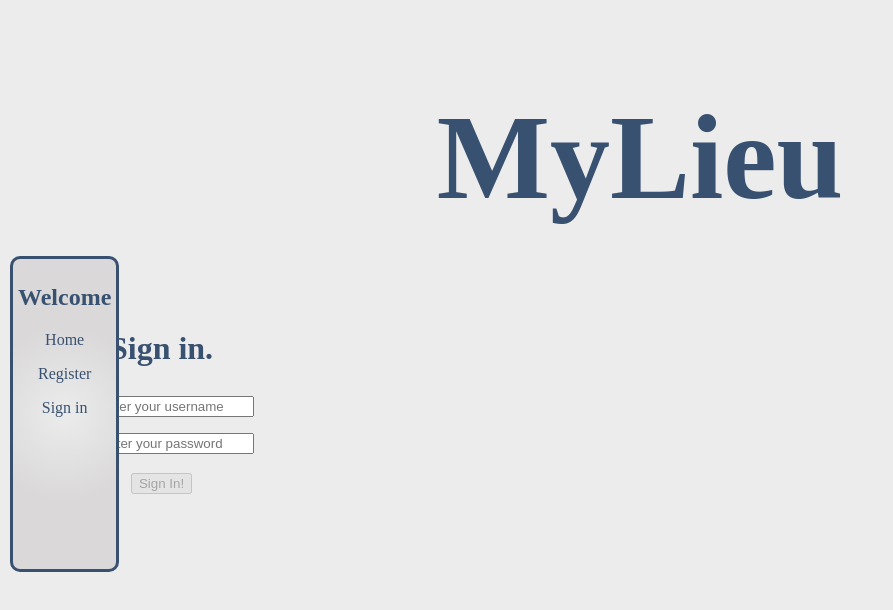
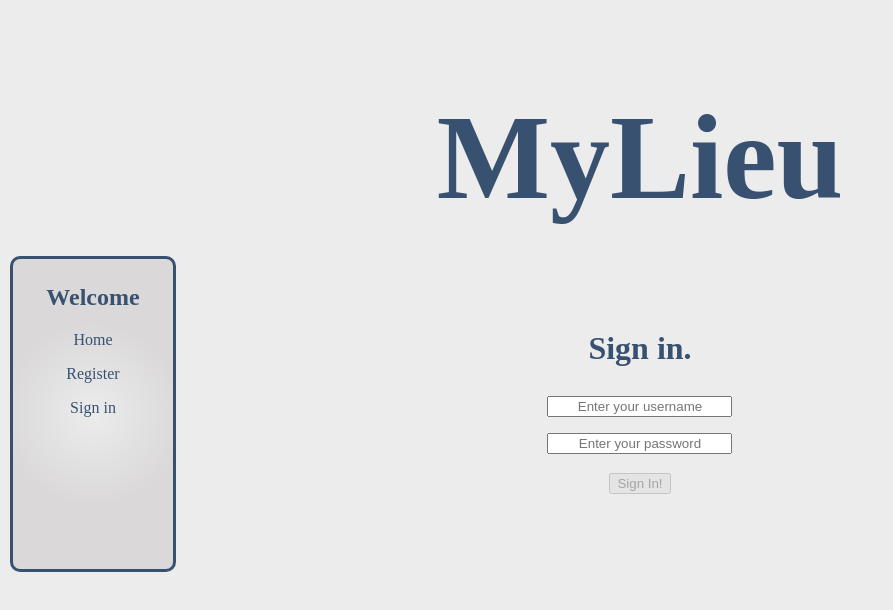
Before and after one commit to sbandy9210/MediumFrontEnd, a React (Create React App) app: page /login in a window 1280 px wide. Shown: the top 610 px of the page, without its empty margins (0-893 px from the left). Built offline with nearby package versions, Linux system fonts and the light colour scheme; no server answers.

Commit message:
Fixed Signin/Register

```diff
--- a/src/pages/Article.js
+++ b/src/pages/Article.js
@@ -55,7 +55,7 @@ const Article = ({ user, authenticated }) => {
             <div className='Article'>
             <div className = 'articleDiv'>
                {user.id === blog.author_id && <button onClick={editPost}> Edit Article</button>}<br></br>
-                <img src={blog.image} alt='' />
+                <img src={blog.image} alt='' className='articleImg'/>
                 <h2>{blog.title}</h2>
                 <p>{blog.article}</p>
             </div>
--- a/src/pages/Register.js
+++ b/src/pages/Register.js
@@ -40,7 +40,6 @@ const Register = () => {
 
 return(
     <div className='Register'>
-
         <h1>Sign Up.</h1>
         <br/>
 
@@ -116,7 +115,6 @@ return(
 
 
         </form>
-
     </div>
 
 )
--- a/src/pages/SignIn.js
+++ b/src/pages/SignIn.js
@@ -1,7 +1,6 @@
 import { useState, useContext } from 'react'
 import { SignInUser } from '../services/Auth'
 import { useNavigate } from 'react-router-dom'
-import DataContext from '../components/DataContext'
 
 
 
@@ -34,7 +33,7 @@ const SignIn = (props) => {
 
     return(
         <div className='SignIn'>
-
+            <div>
             <h1>Sign in.</h1>
 
             <form className='signin' onSubmit={handleSubmit}>
@@ -70,7 +69,7 @@ const SignIn = (props) => {
             disabled={!formValues.username || !formValues.password}> Sign In! </button>
 
             </form>
-
+            </div>
         </div>
     )
 }
--- a/src/styles/app.css
+++ b/src/styles/app.css
@@ -83,6 +83,10 @@ h2 {
     grid-area: 1 / 1 / 2 / 3;
 }
 
+.Home {
+    margin-left: 10px;
+}
+
 .myBlogsH2 {
     border-bottom: #385170 1px solid;
     padding-bottom: 5px;
@@ -116,6 +120,7 @@ h2 {
     background: rgb(255, 243, 243);
     background: radial-gradient(circle, rgba(236,236,236,1) 0%, rgb(218, 216, 216) 53%);
     min-height: 300px;
+    min-width: 150px;
 }
 
 .navLink {
@@ -135,6 +140,9 @@ h2 {
 
 .Register {
     text-align: center;
+    grid-template-columns: .7fr .3fr;
+    display: grid;
+    grid-area: 2 / 2 / 3 / 3;
 
 }
 
@@ -159,6 +167,9 @@ h2 {
 
 .SignIn {
     text-align: center;
+    display: grid;
+    grid-template-columns: .7fr .3fr;
+    grid-area: 2 / 2 / 3 / 3;
 }
 
 .usernameContainer{
```
